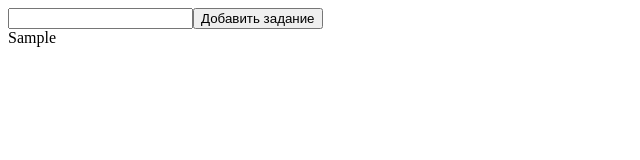
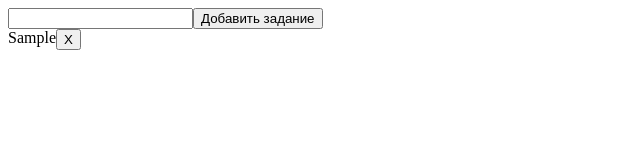
Before and after one commit to thisisdeath/todolist, a React (Create React App) app: page / in a window 1280 px wide. Both pictures are taken after typing "Sample" into the empty fields and a click on the button "Добавить задание". Shown: the top 160 px of the page, without its empty margins (0-640 px from the left). Built offline with nearby package versions, Linux system fonts and the light colour scheme.

Commit message:
added deleting

```diff
--- a/package.json
+++ b/package.json
@@ -8,7 +8,8 @@
     "@testing-library/user-event": "^7.2.1",
     "react": "^16.13.1",
     "react-dom": "^16.13.1",
-    "react-scripts": "3.4.1"
+    "react-scripts": "3.4.1",
+    "uuid": "^8.1.0"
   },
   "scripts": {
     "start": "react-scripts start",
--- a/src/components/App.jsx
+++ b/src/components/App.jsx
@@ -1,6 +1,7 @@
 import React, { useState } from 'react';
 import TodoList from './TodoList';
 import Form from './Form';
+import { v4 as uuidv4 } from 'uuid';
 
 export default function App() {
 
@@ -8,14 +9,18 @@ export default function App() {
 
     function addTodo(newTodo) {
         const newTodos = todos.slice();
-        newTodos.push(newTodo);
+        newTodos.push({id: uuidv4(), text: newTodo});
         setTodos(newTodos);
+    }
+
+    function deleteTodo(id) {
+        setTodos(todos.filter(todo => todo.id !== id))
     }
 
     return (
         <div>
             <Form createTodo={addTodo} />
-            <TodoList todos={todos} />
+            <TodoList todos={todos} deleteTodo={deleteTodo} />
         </div>
     )
 
--- a/src/components/TodoList.jsx
+++ b/src/components/TodoList.jsx
@@ -1,10 +1,18 @@
 import React from 'react';
 import Todo from './Todo';
+
 
 export default function TodoList(props) {
     return (
         <div>
-            {props.todos.map(text => <Todo text={text}/>)}
+            {props.todos.map(({ text, id }) => (
+                <div style={{ display: 'flex' }} key={id}>
+                    <Todo text={text} />
+                    <button onClick={() => props.deleteTodo(id)}> Х </button>
+                </div>
+            )
+            )
+            }
         </div>
     )
 }
```
Also changed, not shown: 1 other file (tests, documents, lock files or other folders).
